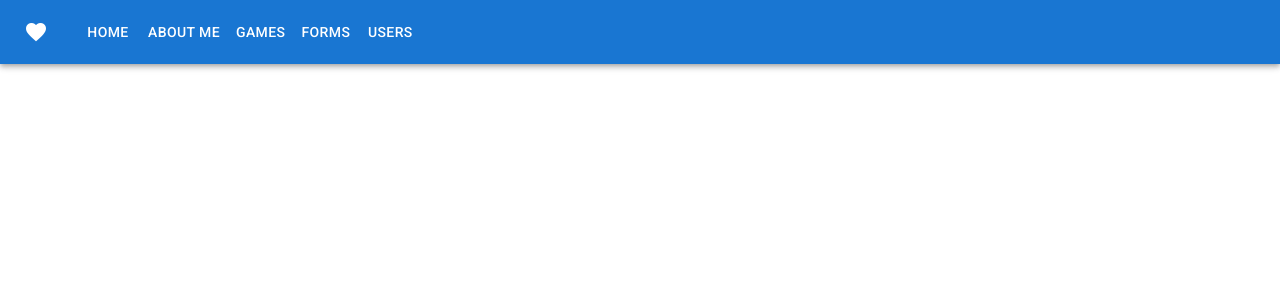
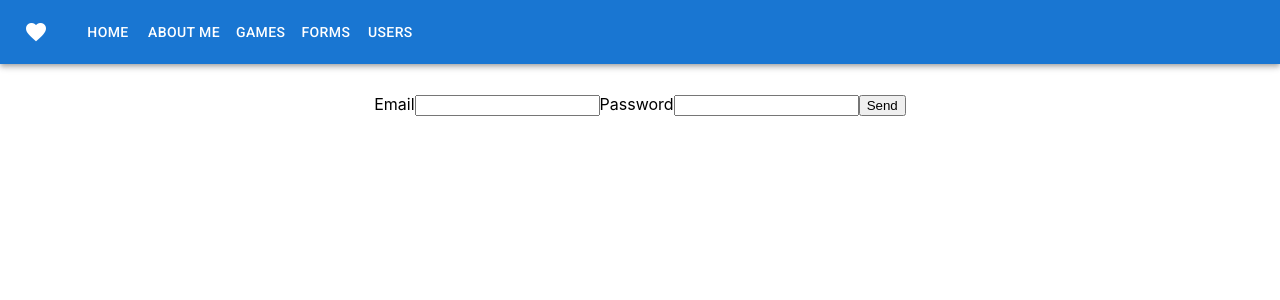
Before and after one commit to twerno/isareactporta, a React (Create React App) app in the folder day1_2/my-app/: page /sign in a window 1280 px wide. Shown: the top 300 px of the page. Built offline with nearby package versions, Linux system fonts and the light colour scheme.

Commit message:
Created Sign component with Redirect

```diff
--- a/day1_2/my-app/src/Content.js
+++ b/day1_2/my-app/src/Content.js
@@ -4,6 +4,7 @@ import {Game, GameClass} from "./games";
 import {BetterForm, BoostedForm, Form} from "./forms";
 import {Users} from "./users/Users";
 import {UserDetails} from "./users/UserDetails";
+import {Sign} from "./sign/Sign";
 import {Wrapper} from "./Wrapper";
 
 export const Content = () => {
@@ -30,6 +31,9 @@ export const Content = () => {
             <Route path="/users/:id">
                 <UserDetails/>
             </Route>
+            <Route path="/sign">
+                <Sign/>
+            </Route>
         </Switch>
     </Wrapper>
 }
--- /dev/null
+++ b/day1_2/my-app/src/sign/Sign.js
@@ -0,0 +1,23 @@
+import {Redirect} from 'react-router-dom';
+import {useState} from 'react';
+
+export const Sign = () => {
+    const [shouldRedirect, setShouldRedirect] = useState(false);
+
+    const handleSubmit = (event) => {
+        event.preventDefault();
+        setShouldRedirect(true);
+    }
+
+    if (shouldRedirect) {
+        return <Redirect to="/" />
+    }
+
+    return <form onSubmit={handleSubmit}>
+        <label htmlFor="email">Email</label>
+        <input type="email" id="email" />
+        <label htmlFor="password">Password</label>
+        <input type="password" id="password" />
+        <input type="submit" value="Send" />
+    </form>
+}
```
